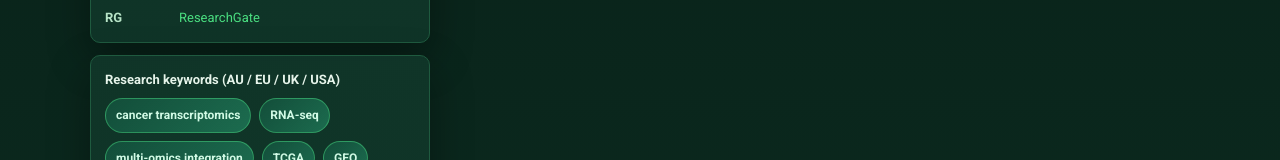
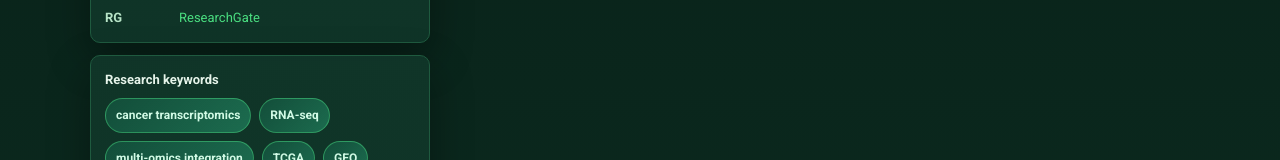
Before and after one commit to mdmobasserhosain/mdmobasserhosain.github.io, a plain HTML site: page certificates.html in a window 1280 px wide. Shown: the part 517-677 px from the top of the page. Drawn offline with Linux system fonts and the light colour scheme.

Commit message:
Update certificates.html

```diff
--- a/certificates.html
+++ b/certificates.html
@@ -51,7 +51,7 @@
         </div>
         </div>
 <div class="card">
-        <div class="card-title">Research keywords (AU / EU / UK / USA)</div>
+        <div class="card-title">Research keywords </div>
         <div class="chips"><span>cancer transcriptomics</span><span>RNA-seq</span><span>multi-omics integration</span><span>TCGA</span><span>GEO</span><span>machine learning bioinformatics</span><span>deep learning genomics</span><span>explainable AI (XAI)</span><span>survival modeling</span><span>tumor microenvironment</span><span>immune infiltration</span><span>precision oncology</span><span>pharmacogenomics</span><span>drug response prediction</span><span>computational drug discovery</span><span>virtual screening</span><span>molecular docking</span><span>molecular dynamics (MD)</span><span>immunoinformatics</span><span>epitope prediction</span><span>multi-epitope vaccines</span><span>HLA binding</span><span>diabetes genomics</span><span>metabolic disease bioinformatics</span><span>biomarker discovery</span><span>translational bioinformatics</span><span>reproducible pipelines</span><span>R/Bioconductor</span><span>Python</span><span>AI</span><span>machine learning</span><span>deep learning</span><span>GROMACS</span><span>AutoDock Vina</span><span>PyRx</span><span>GNINA</span><span>DeepPurpose</span><span>DeepDock</span><span>Rosetta</span></div>
       </div>
 
```
